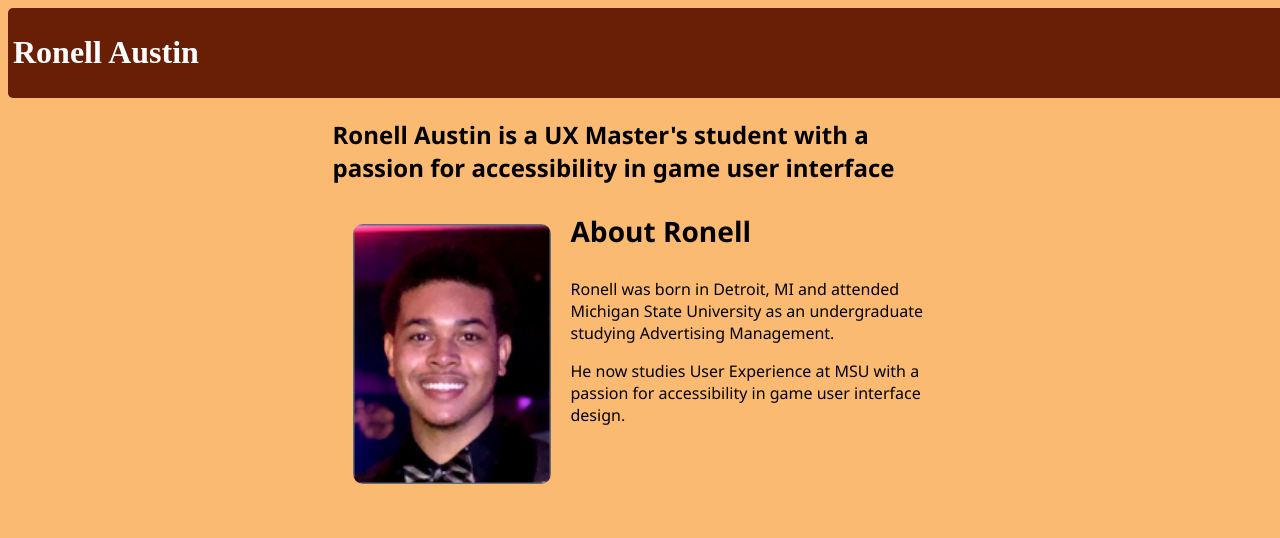
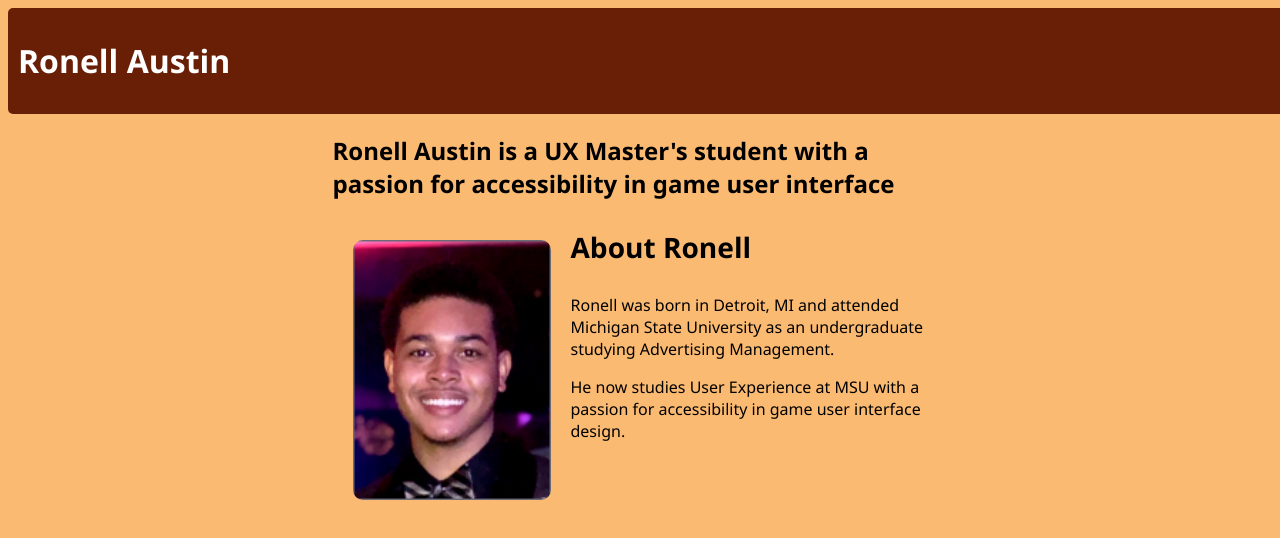
Before and after one commit to ronellux/lab4.5, a plain HTML site: page index.html in a window 1280 px wide. Shown: the top 538 px of the page. Drawn offline with Linux system fonts and the light colour scheme.

Commit message:
newest commit

```diff
--- a/screen.css
+++ b/screen.css
@@ -5,12 +5,11 @@ body {
 
 div.header {
     background: #691E06;
-    padding: 5px;
+    padding: 10px;
     width: 1410px;
     margin-right: 20px;
     border-radius: 5px;
     color: white;
-    font
     font-family: 'Segoe UI', Tahoma, Geneva, Verdana, sans-serif;
 }
 
```
